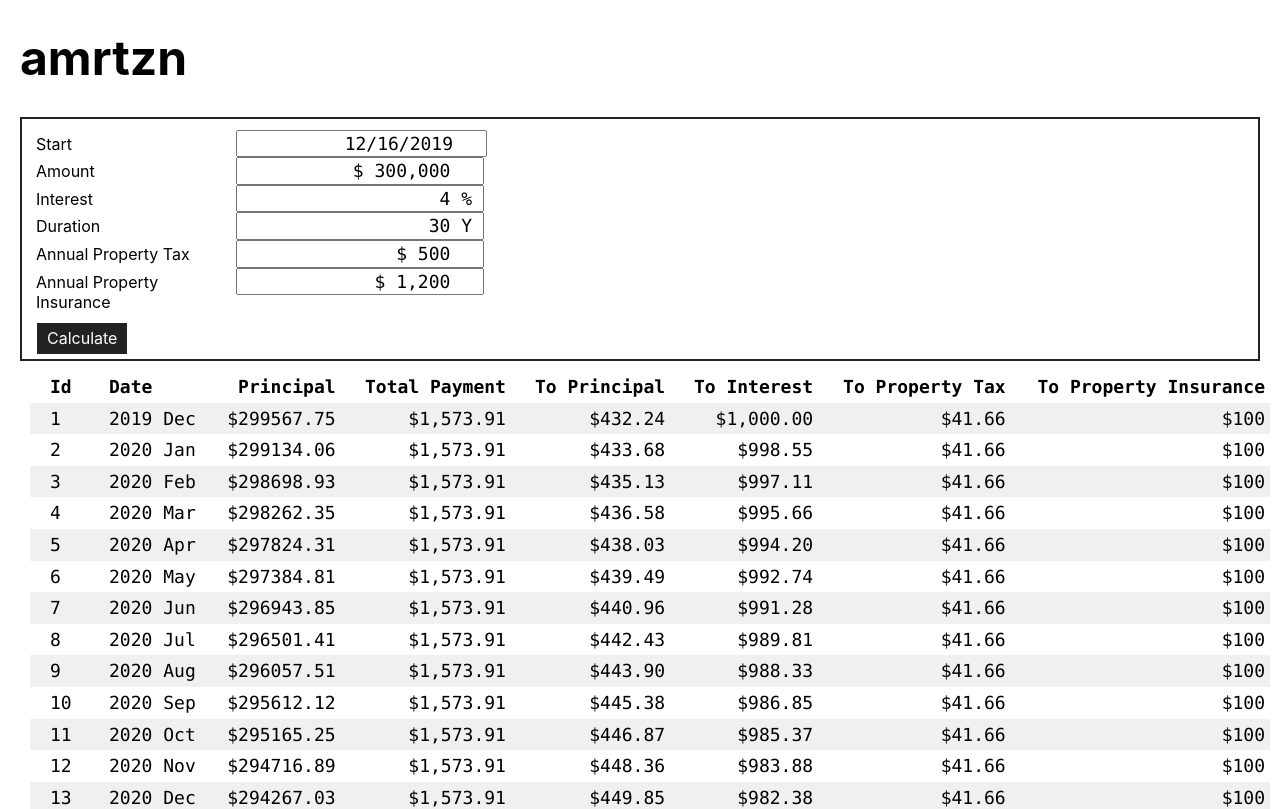
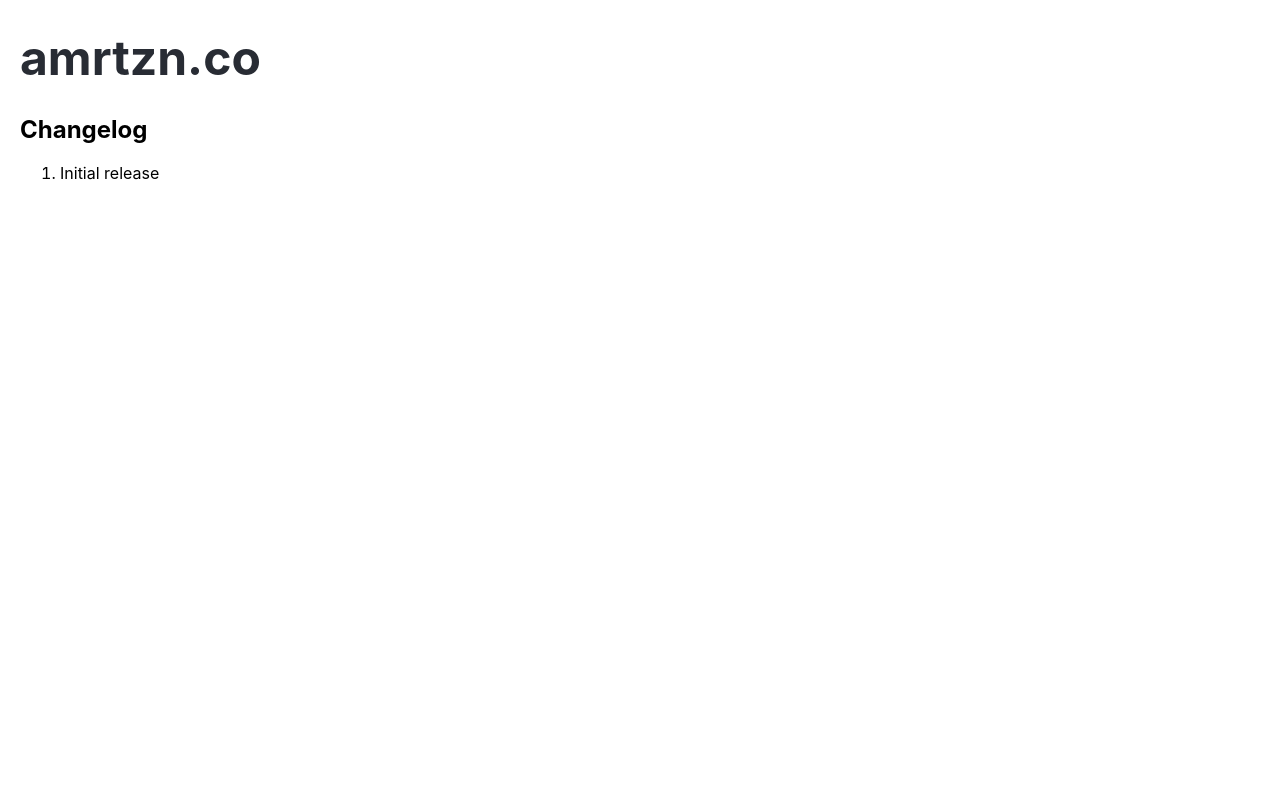
Before and after one commit to dznqbit/amrtzn, a React (Create React App) app: page /changelog in a window 1280 px wide. Shown: the top 809 px of the page. Built offline with nearby package versions, Linux system fonts and the light colour scheme.

Commit message:
Introduce routing

```diff
--- a/package.json
+++ b/package.json
@@ -21,6 +21,7 @@
     "react-datepicker": "^2.10.1",
     "react-dom": "^16.8.6",
     "react-number-format": "^4.3.1",
+    "react-router-dom": "^5.1.2",
     "react-scripts": "3.3.0",
     "serve": "^11.0.1",
     "shelljs": "^0.8.2",
--- a/src/App.js
+++ b/src/App.js
@@ -1,4 +1,7 @@
 import React, { useState } from "react";
+import { BrowserRouter as Router, Route } from "react-router-dom";
+
+import Changelog from "./Changelog";
 import Form from "./Form";
 import PaymentCalculator from "./PaymentCalculator";
 import "./App.scss";
@@ -45,11 +48,20 @@ const App = () => {
   return (
     <div className="App">
       <header className="App__header">
-        <h1>amrtzn</h1>
+        <h1>
+          <a href="/" title="AMRTZN">
+            amrtzn.co
+          </a>
+        </h1>
       </header>
       <main>
-        <Form loanDetails={loanDetails} update={setLoanDetails} />
-        <PaymentCalculator loanDetails={loanDetails} />
+        <Router>
+          <Route path="/changelog" component={Changelog} />
+          <Route exact path="/">
+            <Form loanDetails={loanDetails} update={setLoanDetails} />
+            <PaymentCalculator loanDetails={loanDetails} />
+          </Route>
+        </Router>
       </main>
     </div>
   );
--- /dev/null
+++ b/src/Changelog.js
@@ -0,0 +1,15 @@
+import React from "react";
+import "./Changelog.scss";
+
+const Changelog = () => {
+  return (
+    <div className="Changelog">
+      <h2 className="Changelog__header">Changelog</h2>
+      <ol>
+        <li class="Changelog__entry">Initial release</li>
+      </ol>
+    </div>
+  );
+};
+
+export default Changelog;
--- /dev/null
+++ b/src/Changelog.scss
@@ -0,0 +1,10 @@
+@import "./theme/colors.scss";
+@import "./theme/typography.scss";
+
+.Changelog__header {
+  @include headline-text;
+}
+
+.Changelog__entry {
+  @include body-text;
+}
--- a/src/PaymentCalculator.js
+++ b/src/PaymentCalculator.js
@@ -143,8 +143,8 @@ export default function PaymentCalculator(props) {
     <div className="PaymentCalculator">
       <table
         className="PaymentCalculator__table"
-        cellspacing="0"
-        cellpadding="0"
+        cellSpacing="0"
+        cellPadding="0"
       >
         <thead>
           <tr>
--- a/src/index.scss
+++ b/src/index.scss
@@ -4,9 +4,17 @@
 //   1. Setting the style of the <body> element
 //   2. Loading webfonts
 
+@import "./theme/colors.scss";
+@import "./theme/typography.scss";
+
 body {
   margin: 0;
   padding: 0;
+}
+
+a {
+  color: $gray-28;
+  text-decoration: none;
 }
 
 // Example webfont declaration
```
Also changed, not shown: 1 other file (tests, documents, lock files or other folders).
